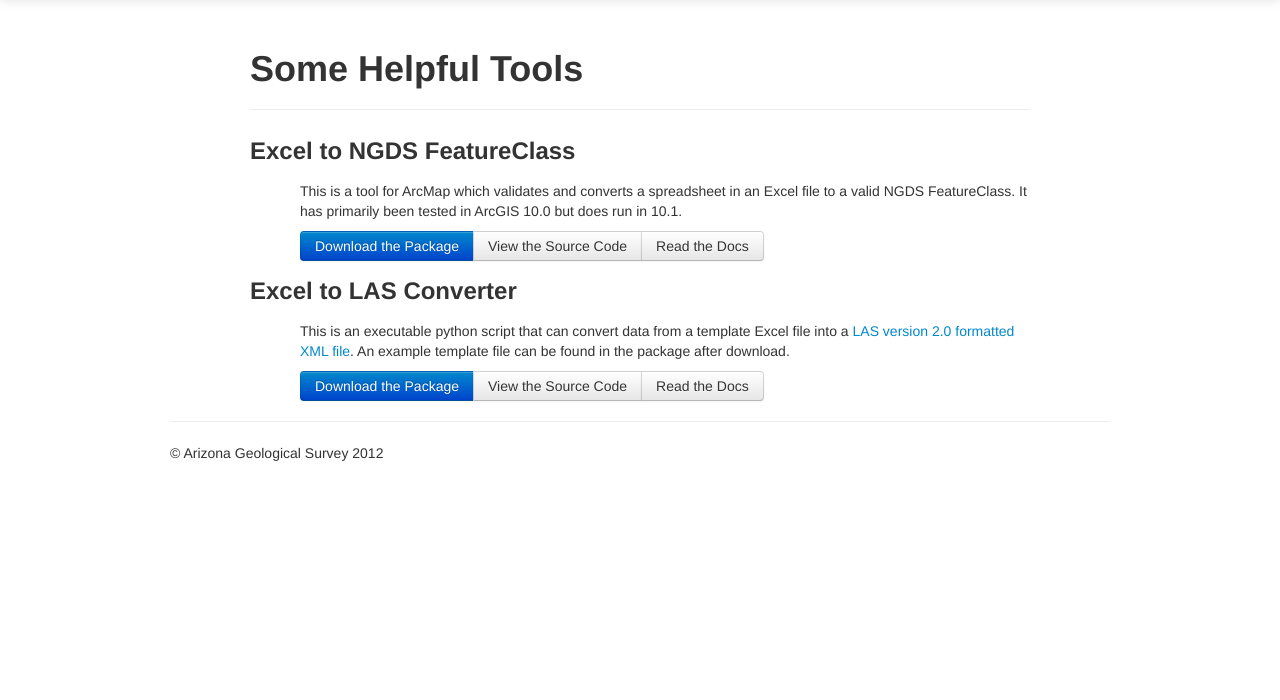
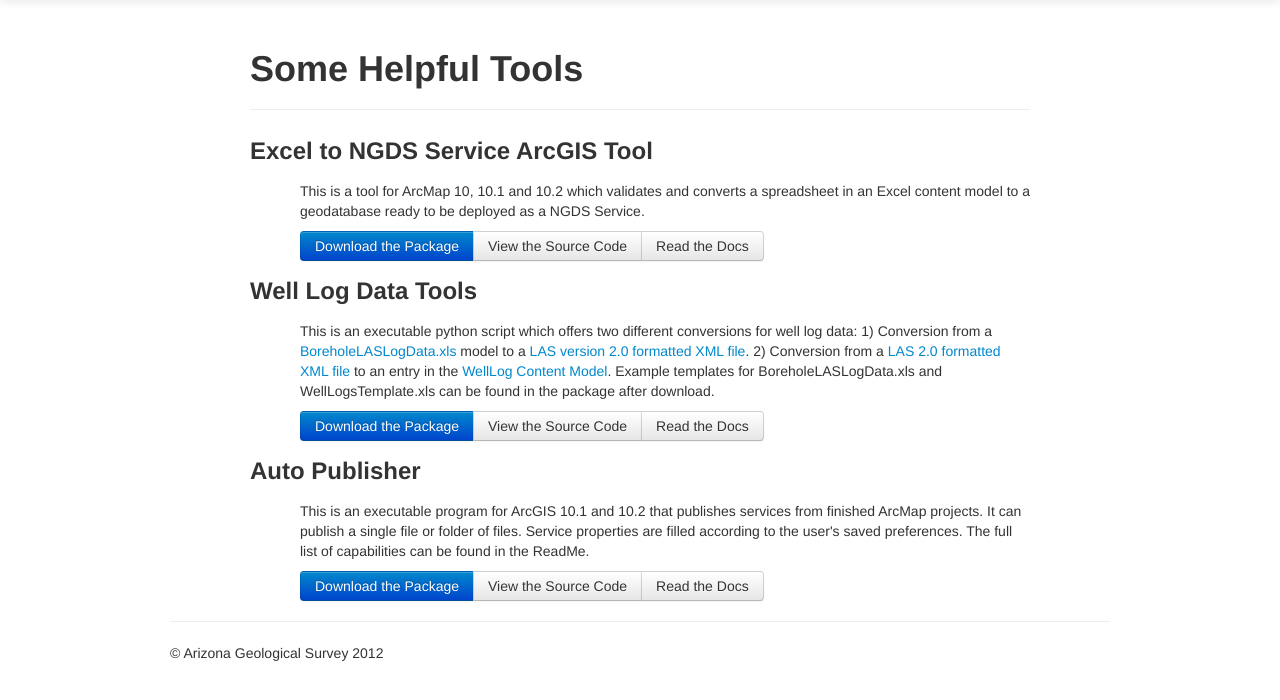
Before and after one commit to usgin/modelmanager, a Django app: template templates/tools.html in a window 1280 px wide. Shown: the part 41-741 px from the top of the page. Run offline with Django 3.2, Linux system fonts and the light colour scheme; the template is opened without the code that fills it, so the values that code supplies are empty; some libraries are stand-ins or nearby versions.

Commit message:
Added new tool to tools.html and updated other tools.

```diff
--- a/templates/tools.html
+++ b/templates/tools.html
@@ -9,9 +9,9 @@
         <h1>Some Helpful Tools</h1>
         <hr>
         <section id="excel-to-ngds-featureclass">
-            <h3>Excel to NGDS FeatureClass</h3>
+            <h3>Excel to NGDS Service ArcGIS Tool</h3>
             <div class="tool-description" style="margin-left:50px">
-                <p>This is a tool for ArcMap which validates and converts a spreadsheet in an Excel file to a valid NGDS FeatureClass. It has primarily been tested in ArcGIS 10.0 but does run in 10.1.</p>
+                <p>This is a tool for ArcMap 10, 10.1 and 10.2 which validates and converts a spreadsheet in an Excel content model to a geodatabase ready to be deployed as a NGDS Service.</p>
                 <div class="btn-group">
                     <a class="btn btn-primary" href="https://github.com/usgin/ExcelToNGDSServiceTool/archive/master.zip">Download the Package</a>
                     <a class="btn" href="https://github.com/usgin/ExcelToNGDSServiceTool">View the Source Code</a>
@@ -21,9 +21,9 @@
         </section>
 
         <section id="excel-to-las">
-            <h3>Excel to LAS Converter</h3>
+            <h3>Well Log Data Tools</h3>
             <div class="tool-description" style="margin-left:50px">
-                <p>This is an executable python script that can convert data from a template Excel file into a <a href="http://cwls.org/docs/las_20_updated_july2009">LAS version 2.0 formatted XML file</a>. An example template file can be found in the package after download.</p>
+                <p>This is an executable python script which offers two different conversions for well log data: 1) Conversion from a <a href="https://github.com/usgin-models/BoreholeLASLogData">BoreholeLASLogData.xls</a> model to a <a href="http://cwls.org/docs/las_20_updated_july2009">LAS version 2.0 formatted XML file</a>.  2) Conversion from a <a href="http://cwls.org/docs/las_20_updated_july2009">LAS 2.0 formatted XML file</a> to an entry in the <a href="http://schemas.usgin.org/models/#welllog">WellLog Content Model<a></a>. Example templates for BoreholeLASLogData.xls and WellLogsTemplate.xls can be found in the package after download.</p>
                 <div class="btn-group">
                     <a class="btn btn-primary" href="https://github.com/usgin/WellLogDataTools/archive/master.zip">Download the Package</a>
                     <a class="btn" href="https://github.com/usgin/WellLogDataTools">View the Source Code</a>
@@ -31,6 +31,17 @@
                 </div>
             </div>
         </section>
+        <section id="auto-publisher">
+            <h3>Auto Publisher</h3>
+            <div class="tool-description" style="margin-left:50px">
+                <p>This is an executable program for ArcGIS 10.1 and 10.2 that publishes services from finished ArcMap projects. It can publish a single file or folder of files. Service properties are filled according to the user's saved preferences. The full list of capabilities can be found in the ReadMe.</p>
+                <div class="btn-group">
+                    <a class="btn btn-primary" href="https://github.com/Thom-OMalley/AutoPublisher/archive/master.zip">Download the Package</a>
+                    <a class="btn" href="https://github.com/Thom-OMalley/AutoPublisher">View the Source Code</a>
+                    <a class="btn" href="https://github.com/Thom-OMalley/AutoPublisher/blob/master/readme.txt">Read the Docs</a>
+                </div>
+            </div>
+        </section>
     </div>
 </div>
 
```
